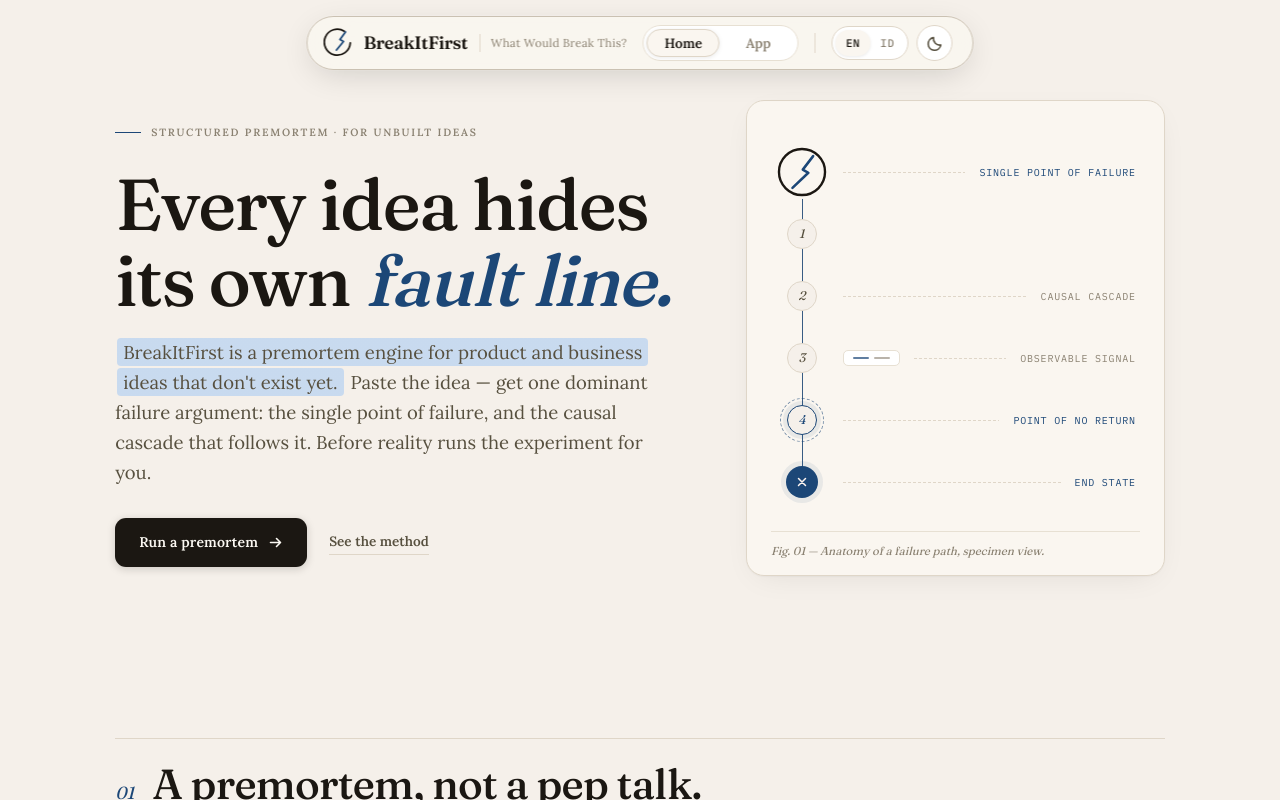
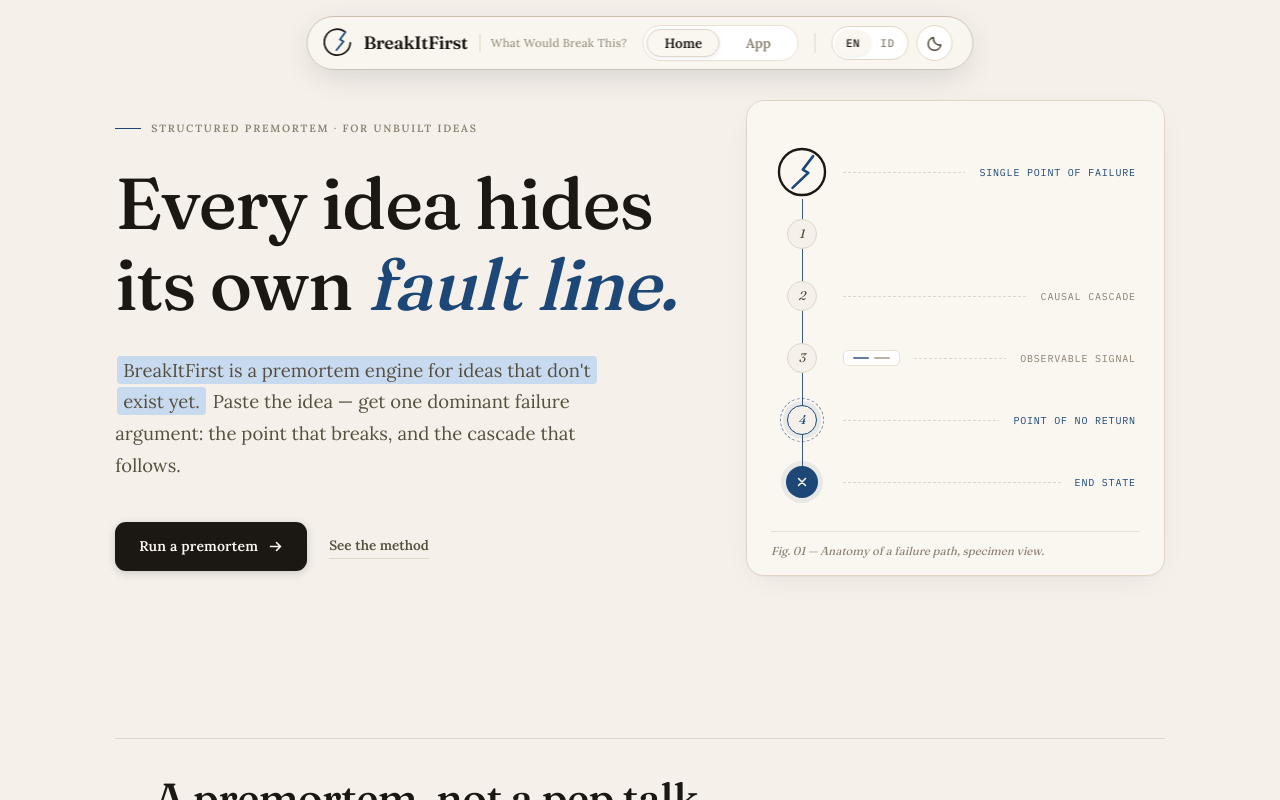
Before and after one commit to sevenfish-rf/BreakItFirst, a Next.js app: page / in a window 1280 px wide. Built offline with nearby package versions, Linux system fonts and the light colour scheme.

Commit message:
feat: implement editorial-style landing page UI with theme-aware CSS variables and global layout components

```diff
--- a/src/app/globals.css
+++ b/src/app/globals.css
@@ -2494,10 +2494,10 @@ html.dark .btn-solid {
   font-size: var(--lp-display);
   font-weight: 480;
   font-variation-settings: "opsz" 144, "SOFT" 0;
-  line-height: 1.05;
-  letter-spacing: -.022em;
+  line-height: 1.12;
+  letter-spacing: -.018em;
   max-width: 15ch;
-  margin-bottom: 20px;
+  margin-bottom: clamp(22px, 2.6vw, 30px);
 }
 
 .lp-h1 em {
@@ -2508,11 +2508,13 @@ html.dark .btn-solid {
 }
 
 /* The landing deck sits on the shared lead tier; .hero-sub keeps its larger
-   app-hero size because /app has no side figure competing with it. */
+   app-hero size because /app has no side figure competing with it.
+   Measure is capped near 46ch: a deck that runs to 60ch+ reads as a wall
+   even at a comfortable line-height. */
 .lp-hero .hero-sub {
   font-size: var(--lp-lead);
-  line-height: 1.62;
-  max-width: 52ch;
+  line-height: 1.72;
+  max-width: 46ch;
   margin-bottom: 0;
 }
 
@@ -2520,7 +2522,7 @@ html.dark .btn-solid {
   display: flex;
   align-items: center;
   gap: 22px;
-  margin-top: 30px;
+  margin-top: clamp(30px, 3.4vw, 40px);
   flex-wrap: wrap;
 }
 
@@ -2818,13 +2820,21 @@ html.dark .lps2-end svg {
   padding-bottom: 0;
 }
 
+/* Spacing rules for every landing headline block, applied consistently:
+   - headline line-height 1.2 (tight enough to group, loose enough to breathe)
+   - measures are capped generously and `text-wrap: balance` does the breaking.
+     A tight ch cap forces a short headline to wrap for no reason ("… hangs
+     off" / "off"), and balance splits a long one into even lines instead of
+     one full line plus an orphan.
+   - the gap from headline to deck is smaller than the gap from deck to the
+     content it introduces, so proximity does the grouping. */
 .lp-sec-head {
   display: flex;
   align-items: baseline;
-  gap: 18px;
+  gap: clamp(14px, 1.6vw, 20px);
   border-top: 1px solid var(--hair);
-  padding-top: 22px;
-  margin-bottom: 14px;
+  padding-top: clamp(24px, 3vw, 34px);
+  margin-bottom: clamp(16px, 1.8vw, 22px);
 }
 
 .lp-sec-no {
@@ -2840,18 +2850,24 @@ html.dark .lps2-end svg {
   font-family: var(--serif);
   font-weight: 500;
   font-size: var(--lp-title);
-  letter-spacing: -.018em;
-  line-height: 1.14;
-  max-width: 22ch;
+  letter-spacing: -.014em;
+  line-height: 1.2;
+  max-width: 44ch;
+  text-wrap: balance;
   font-variation-settings: "opsz" 60;
 }
 
+/* A deck is one or two lines, not a reading block — so it takes the full
+   column rather than a body measure. Capping it at 56ch made every deck stack
+   into a narrow tower, and broke the `<mark>` highlight across two lines,
+   which `box-decoration-break: clone` then drew as two separate pills. */
 .lp-intro {
   font-size: var(--lp-lead);
-  line-height: 1.66;
+  line-height: 1.72;
   color: var(--ink-2);
-  max-width: 66ch;
-  margin-bottom: clamp(26px, 4vw, 40px);
+  max-width: 100ch;
+  text-wrap: pretty;
+  margin-bottom: clamp(32px, 4.5vw, 52px);
 }
 
 /* 01 — manifest (is / is not) */
@@ -2870,7 +2886,7 @@ html.dark .lps2-end svg {
   display: grid;
   grid-template-columns: 1fr 1fr;
   gap: clamp(20px, 4vw, 56px);
-  padding: 16px 0;
+  padding: 18px 0;
   border-top: 1px solid var(--hair-soft);
 }
 
@@ -2880,7 +2896,7 @@ html.dark .lps2-end svg {
   gap: 11px;
   align-items: flex-start;
   font-size: var(--lp-body);
-  line-height: 1.58;
+  line-height: 1.66;
 }
 
 .lp-manifest-is {
@@ -2909,7 +2925,7 @@ html.dark .lps2-end svg {
 .lp-passes {
   display: grid;
   grid-template-columns: repeat(3, 1fr);
-  gap: 14px;
+  gap: 16px;
 }
 
 .lp-pass {
@@ -2917,7 +2933,7 @@ html.dark .lps2-end svg {
   background: var(--bg-raised);
   border: 1px solid var(--hair);
   border-radius: 14px;
-  padding: 20px 20px 22px;
+  padding: 24px 24px 26px;
   transition: transform .3s var(--ease), box-shadow .3s var(--ease), background .45s var(--ease);
 }
 
@@ -2957,12 +2973,13 @@ html.dark .lps2-end svg {
   font-size: var(--lp-heading);
   font-weight: 550;
   letter-spacing: -.01em;
-  margin-bottom: 8px;
+  line-height: 1.3;
+  margin-bottom: 10px;
 }
 
 .lp-pass p {
   font-size: var(--lp-body);
-  line-height: 1.6;
+  line-height: 1.68;
   color: var(--ink-2);
 }
 
@@ -2992,7 +3009,7 @@ html.dark .lps2-end svg {
   padding-left: 18px;
   display: flex;
   flex-direction: column;
-  gap: 7px;
+  gap: 9px;
 }
 
 .lp-note:first-child {
@@ -3001,7 +3018,7 @@ html.dark .lps2-end svg {
 
 .lp-note p {
   font-size: var(--lp-body-sm);
-  line-height: 1.62;
+  line-height: 1.7;
   color: var(--ink-2);
 }
 
@@ -3009,14 +3026,14 @@ html.dark .lps2-end svg {
 .lp-cards {
   display: grid;
   grid-template-columns: repeat(3, 1fr);
-  gap: 14px;
+  gap: 16px;
 }
 
 .lp-card {
   background: var(--bg-raised);
   border: 1px solid var(--hair);
   border-radius: 14px;
-  padding: 22px 22px 24px;
+  padding: 26px 26px 28px;
   transition: transform .3s var(--ease), box-shadow .3s var(--ease), background .45s var(--ease);
 }
 
@@ -3030,12 +3047,13 @@ html.dark .lps2-end svg {
   font-weight: 550;
   font-size: var(--lp-heading);
   letter-spacing: -.01em;
-  margin: 10px 0 8px;
+  line-height: 1.3;
+  margin: 12px 0 10px;
 }
 
 .lp-card p {
   font-size: var(--lp-body);
-  line-height: 1.62;
+  line-height: 1.68;
   color: var(--ink-2);
 }
 
@@ -3047,7 +3065,7 @@ html.dark .lps2-end svg {
 .lp-quote-lead {
   font-size: var(--lp-body-sm);
   color: var(--ink-3);
-  margin-bottom: 10px;
+  margin-bottom: 14px;
 }
 
 .lp-quote blockquote {
@@ -3056,9 +3074,9 @@ html.dark .lps2-end svg {
   font-weight: 450;
   font-size: var(--lp-title-sm);
   letter-spacing: -.012em;
-  line-height: 1.32;
+  line-height: 1.42;
   color: var(--ink);
-  max-width: 26ch;
+  max-width: 28ch;
   margin: 0 auto;
   font-variation-settings: "opsz" 60;
 }
@@ -3073,7 +3091,7 @@ html.dark .lps2-end svg {
   display: flex;
   flex-direction: column;
   align-items: center;
-  gap: 16px;
+  gap: clamp(18px, 2vw, 24px);
   border-top: 1px solid var(--hair);
   padding-top: clamp(44px, 6vw, 64px);
 }
@@ -3084,9 +3102,10 @@ html.dark .lps2-end svg {
   font-family: var(--serif);
   font-weight: 480;
   font-size: var(--lp-title);
-  letter-spacing: -.02em;
-  line-height: 1.14;
-  max-width: 22ch;
+  letter-spacing: -.016em;
+  line-height: 1.2;
+  max-width: 30ch;
+  text-wrap: balance;
   font-variation-settings: "opsz" 100;
 }
 
@@ -3098,19 +3117,19 @@ html.dark .lps2-end svg {
 
 .lp-final-sub {
   font-size: var(--lp-lead);
-  line-height: 1.6;
+  line-height: 1.72;
   color: var(--ink-2);
-  max-width: 52ch;
+  max-width: 46ch;
 }
 
 .lp-final .lp-cta {
-  margin-top: 8px;
+  margin-top: 12px;
 }
 
 .lp-final-footnote {
   font-size: var(--lp-micro);
   color: var(--ink-3);
-  margin-top: 6px;
+  margin-top: 8px;
 }
 
 /* landing responsive */
--- a/src/components/landing-metrics.tsx
+++ b/src/components/landing-metrics.tsx
@@ -42,7 +42,7 @@ const COPY: Record<Locale, MetricsCopy> = {
     eyebrow: "Enforced by the engine",
     title: "Every figure here is",
     titleAccent: "enforced in code.",
-    sub: "These are schema ranges the validator rejects outside of, prompt rules the critique pass applies, and checks that run on every report the engine produces.",
+    sub: "Schema ranges the validator enforces, rules the critique pass applies, checks that run on every report.",
     tabs: [
       {
         id: "report",
@@ -110,13 +110,13 @@ const COPY: Record<Locale, MetricsCopy> = {
     ],
     footTitle: "The constraints are the product.",
     footText:
-      "A premortem is only worth reading while it stays specific to one idea. Every limit above exists to stop the engine drifting toward an argument that would fit any startup at all.",
+      "Every limit above exists to keep the engine from drifting into an argument that would fit any startup at all.",
   },
   id: {
     eyebrow: "Dijaga oleh mesin",
     title: "Setiap angka di sini",
     titleAccent: "dipaksakan oleh kode.",
-    sub: "Ini adalah rentang skema yang ditolak validator kalau dilanggar, aturan prompt yang diterapkan tahap kritik, dan pemeriksaan yang jalan di setiap laporan yang dihasilkan mesin.",
+    sub: "Rentang skema yang dipaksakan validator, aturan yang diterapkan tahap kritik, pemeriksaan yang jalan di setiap laporan.",
     tabs: [
       {
         id: "report",
@@ -184,7 +184,7 @@ const COPY: Record<Locale, MetricsCopy> = {
     ],
     footTitle: "Batasannya adalah produknya.",
     footText:
-      "Premortem hanya layak dibaca selama ia tetap spesifik pada satu ide. Semua batas di atas ada untuk mencegah mesin melantur ke argumen yang cocok untuk startup mana pun.",
+      "Semua batas di atas ada untuk mencegah mesin melantur ke argumen yang cocok untuk startup mana pun.",
   },
 };
 
--- a/src/components/landing-spine.tsx
+++ b/src/components/landing-spine.tsx
@@ -54,11 +54,11 @@ const COPY: Record<Locale, SpineCopy> = {
     eyebrow: "Anatomy of one argument",
     title: "Everything in the report hangs off",
     titleAccent: "one hinge.",
-    sub: "The engine does not hand back a risk list. It names the single most fragile mechanism, then traces what follows from it. Everything quoted below is output from a recorded run.",
+    sub: "Not a risk list. One fragile mechanism, then everything that follows from it — quoted from a recorded run.",
     hinge: {
       pill: "The hinge",
       title: "Single point of failure",
-      body: "One dominant mechanism, ranked from several candidates the engine drafts and discards internally. The test it has to pass: if this point could not fail, would the cascade still run? If it would, the hinge is wrong and gets rewritten.",
+      body: "One dominant mechanism, picked from candidates the engine drafts and discards. Its test: if this point could not fail, would the cascade still run? If yes, the hinge is wrong — rewrite.",
       specimenLabel: "Specimen",
       category: "Hardware",
       idea: "Budget fitness ring built on an OEM sensor, sold with a $5/mo recovery subscription and marketed on premium-grade heart-rate accuracy.",
@@ -71,7 +71,7 @@ const COPY: Record<Locale, SpineCopy> = {
       {
         n: "02",
         title: "Failure cascade",
-        body: "Seven to twelve causal steps from the hinge to the end state, each carrying a signal you could actually observe.",
+        body: "Seven to twelve steps from hinge to end state, each carrying a signal you could observe.",
         kind: "cascade",
         items: [
           "OEM optical sensor cannot meet the accuracy claim",
@@ -84,14 +84,14 @@ const COPY: Record<Locale, SpineCopy> = {
       {
         n: "03",
         title: "Failure modes",
-        body: "The same spine read across five domains. A domain with nothing material stays empty rather than padded with filler.",
+        body: "The same spine across five domains — left empty where nothing material exists, never padded.",
         kind: "modes",
         items: ["Technical", "Business", "Security", "Legal", "Operations"],
       },
       {
         n: "04",
         title: "Archetype stress test",
-        body: "Known collapse patterns, each answered Yes, Maybe or No against your specific idea — never a single danger score.",
+        body: "Known collapse patterns, each answered Yes, Maybe or No — never one danger score.",
         kind: "stress",
         items: [
           "Cold-start / chicken-egg",
@@ -107,11 +107,11 @@ const COPY: Record<Locale, SpineCopy> = {
     eyebrow: "Anatomi satu argumen",
     title: "Semua isi laporan bertumpu pada",
     titleAccent: "satu engsel.",
-    sub: "Mesin ini tidak mengembalikan daftar risiko. Ia menyebut satu mekanisme paling rapuh, lalu menelusuri apa yang mengikutinya. Semua yang dikutip di bawah adalah keluaran dari run yang terekam.",
+    sub: "Bukan daftar risiko. Satu mekanisme paling rapuh, lalu semua yang mengikutinya — dikutip dari run yang terekam.",
     hinge: {
       pill: "Engselnya",
       title: "Single point of failure",
-      body: "Satu mekanisme dominan, dipilih dari beberapa kandidat yang disusun dan dibuang mesin secara internal. Ujian yang harus dilewati: kalau titik ini tidak mungkin gagal, apakah cascade-nya tetap jalan? Kalau ya, engselnya salah dan ditulis ulang.",
+      body: "Satu mekanisme dominan, dipilih dari kandidat yang disusun dan dibuang mesin. Ujiannya: kalau titik ini tidak mungkin gagal, apakah cascade-nya tetap jalan? Kalau ya, engselnya salah — tulis ulang.",
       specimenLabel: "Spesimen",
       category: "Hardware",
       idea: "Cincin kebugaran murah berbasis sensor OEM, dijual dengan langganan recovery $5/bln dan dipasarkan dengan klaim akurasi detak jantung setara produk premium.",
@@ -124,7 +124,7 @@ const COPY: Record<Locale, SpineCopy> = {
       {
         n: "02",
         title: "Rantai kegagalan",
-        body: "Tujuh sampai dua belas langkah kausal dari engsel sampai kondisi akhir, tiap langkah membawa sinyal yang benar-benar bisa diamati.",
+        body: "Tujuh sampai dua belas langkah dari engsel ke kondisi akhir, tiap langkah membawa sinyal yang bisa diamati.",
         kind: "cascade",
         items: [
           "Sensor optik OEM tak sanggup memenuhi klaim akurasi",
@@ -137,14 +137,14 @@ const COPY: Record<Locale, SpineCopy> = {
       {
         n: "03",
         title: "Mode kegagalan",
-        body: "Spine yang sama dibaca lintas lima domain. Domain tanpa risiko material dibiarkan kosong, bukan diisi basa-basi.",
+        body: "Spine yang sama dibaca lintas lima domain — dibiarkan kosong kalau tak ada risiko material, bukan diisi basa-basi.",
         kind: "modes",
         items: ["Teknis", "Bisnis", "Keamanan", "Hukum", "Operasional"],
       },
       {
         n: "04",
         title: "Stress test arketipe",
-        body: "Pola keruntuhan yang dikenal, masing-masing dijawab Ya, Mungkin, atau Tidak untuk ide spesifikmu — bukan satu skor bahaya.",
+        body: "Pola keruntuhan yang dikenal, masing-masing dijawab Ya, Mungkin, atau Tidak — bukan satu skor bahaya.",
         kind: "stress",
         items: [
           "Cold-start / chicken-egg",
--- a/src/lib/landing-copy.ts
+++ b/src/lib/landing-copy.ts
@@ -63,7 +63,7 @@ const en: LandingCopy = {
   hero: {
     kicker: "Structured premortem · for unbuilt ideas",
     headline: "Every idea hides its own |fault line.|",
-    sub: "*BreakItFirst is a premortem engine for product and business ideas that don't exist yet.* Paste the idea — get one dominant failure argument: the single point of failure, and the causal cascade that follows it. Before reality runs the experiment for you.",
+    sub: "*BreakItFirst is a premortem engine for ideas that don't exist yet.* Paste the idea — get one dominant failure argument: the point that breaks, and the cascade that follows.",
     ctaPrimary: "Run a premortem",
     ctaSecondary: "See the method",
     figCaption: "Fig. 01 — Anatomy of a failure path, specimen view.",
@@ -79,7 +79,7 @@ const en: LandingCopy = {
     no: "01",
     title: "A premortem, not a pep talk.",
     intro:
-      "Most idea feedback is either encouragement or a checklist. This is neither. *The engine argues one specific way your idea collapses* — and is judged only on whether that argument is sharper than the risk you already feared.",
+      "Most feedback is encouragement or a checklist. *This argues one specific way your idea collapses* — and is judged only on whether that beats the risk you already feared.",
     isLabel: "What you get",
     isNotLabel: "What you don't",
     rows: [
@@ -105,30 +105,30 @@ const en: LandingCopy = {
     no: "02",
     title: "The engine attacks its own argument before you see it.",
     intro:
-      "A single model answer is a first draft. *The report you read is the survivor of a three-pass argument.*",
+      "A single model answer is a first draft. *The report you read survived three passes.*",
     figCaption: "Fig. 02 — Three-pass analysis pipeline.",
     passes: [
       {
         n: "Pass 1",
         title: "Open reasoning",
-        body: "Multiple failure hypotheses are drafted and ranked internally. Only the strongest hinge for this idea survives — the rest are discarded.",
+        body: "Several failure hypotheses are drafted and ranked internally. Only the strongest hinge for this idea survives.",
       },
       {
         n: "Pass 1.5",
         title: "Adversarial critique",
-        body: "A second call attacks the draft's weakest claims: would the cascade still run if this hinge held? If yes, the hinge is wrong — rewrite.",
+        body: "A second call attacks the draft's weakest claims: would the cascade still run if this hinge held? If yes — rewrite.",
       },
       {
         n: "Pass 2",
         title: "Structured report",
-        body: "The surviving argument is compressed — losslessly — into a typed, validated report. No new claims may be invented at this stage.",
+        body: "The survivor is compressed, losslessly, into a typed and validated report. No new claims at this stage.",
       },
     ],
     guardTitle: "Camouflage hunting",
     guard:
-      "Name-swappable risks — ones that fit a hundred startups — are treated as defects and rewritten. So is invent-then-attack: the engine may not fabricate an architecture just to break it.",
+      "Risks that would fit a hundred startups are treated as defects and rewritten. So is invent-then-attack: the engine may not fabricate an architecture just to break it.",
     deepNote:
-      "Deep mode runs the reasoning pass twice, independently, and reports whether both runs converge on the same point of failure.",
+      "Runs the reasoning pass twice, independently, then reports whether both land on the same point of failure.",
   },
   audience: {
     no: "04",
@@ -139,17 +139,17 @@ const en: LandingCopy = {
       {
         who: "Solo founders",
         when: "Before the first commit",
-        body: "Six months of building is an expensive way to discover a structural flaw. Run the collapse on paper first — then decide what to de-risk.",
+        body: "Six months of building is an expensive way to find a structural flaw. Run the collapse on paper first.",
       },
       {
         who: "Product teams",
         when: "Before the pitch",
-        body: "Walk into the room already holding the sharpest objection — with a structured, causal answer instead of an improvised one.",
+        body: "Walk in already holding the sharpest objection — with a causal answer, not an improvised one.",
       },
       {
         who: "Serial builders",
         when: "Between ideas",
-        body: "Compare candidates by their failure paths instead of their upside stories. The idea with survivable failure modes wins.",
+        body: "Compare candidates by failure path, not upside story. Survivable failure modes win.",
       },
     ],
     quoteLead: "The report has exactly one success condition —",
@@ -169,7 +169,7 @@ const id: LandingCopy = {
   hero: {
     kicker: "Premortem terstruktur · untuk ide yang belum dibangun",
     headline: "Setiap ide menyimpan |garis retaknya| sendiri.",
-    sub: "BreakItFirst adalah mesin premortem untuk ide produk dan bisnis yang belum dibangun. Tempel idenya — dapatkan satu argumen kegagalan dominan: single point of failure, beserta rantai kausal yang mengikutinya. *Sebelum realita menjalankan eksperimennya untukmu.*",
+    sub: "*BreakItFirst adalah mesin premortem untuk ide yang belum dibangun.* Tempel idenya — dapatkan satu argumen kegagalan dominan: titik yang patah, dan rantai kausal yang mengikutinya.",
     ctaPrimary: "Jalankan premortem",
     ctaSecondary: "Lihat metodenya",
     figCaption: "Gbr. 01 — Anatomi jalur kegagalan, tampilan spesimen.",
@@ -185,7 +185,7 @@ const id: LandingCopy = {
     no: "01",
     title: "Premortem, bukan pep talk.",
     intro:
-      "Kebanyakan feedback ide itu antara penyemangat atau checklist. Ini bukan keduanya. *Mesin ini berargumen tentang satu cara spesifik idemu runtuh* — dan hanya dinilai dari apakah argumen itu lebih tajam daripada risiko yang sudah kamu takuti.",
+      "Kebanyakan feedback itu penyemangat atau checklist. *Ini berargumen soal satu cara spesifik idemu runtuh* — dan hanya dinilai dari apakah itu mengalahkan risiko yang sudah kamu takuti.",
     isLabel: "Yang kamu dapat",
     isNotLabel: "Yang tidak",
     rows: [
@@ -211,30 +211,30 @@ const id: LandingCopy = {
     no: "02",
     title: "Mesin menyerang argumennya sendiri sebelum kamu membacanya.",
     intro:
-      "Satu jawaban model hanyalah draf pertama. *Laporan yang kamu baca adalah yang selamat dari argumen tiga tahap.*",
+      "Satu jawaban model hanyalah draf pertama. *Laporan yang kamu baca lolos dari tiga tahap.*",
     figCaption: "Gbr. 02 — Pipeline analisis tiga tahap.",
     passes: [
       {
         n: "Pass 1",
         title: "Penalaran terbuka",
-        body: "Beberapa hipotesis kegagalan disusun dan diranking secara internal. Hanya hinge terkuat untuk ide ini yang lolos — sisanya dibuang.",
+        body: "Beberapa hipotesis kegagalan disusun dan diranking internal. Hanya hinge terkuat untuk ide ini yang lolos.",
       },
       {
         n: "Pass 1.5",
         title: "Kritik adversarial",
-        body: "Panggilan kedua menyerang klaim terlemah draf: kalau hinge ini bertahan, apakah cascade tetap jalan? Jika ya, hinge-nya salah — tulis ulang.",
+        body: "Panggilan kedua menyerang klaim terlemah draf: kalau hinge ini bertahan, apakah cascade tetap jalan? Kalau ya — tulis ulang.",
       },
       {
         n: "Pass 2",
         title: "Laporan terstruktur",
-        body: "Argumen yang selamat dikompres — tanpa kehilangan makna — menjadi laporan bertipe dan tervalidasi. Tahap ini dilarang mengarang klaim baru.",
+        body: "Yang selamat dikompres, tanpa kehilangan makna, jadi laporan bertipe dan tervalidasi. Tidak ada klaim baru di tahap ini.",
       },
     ],
     guardTitle: "Perburuan kamuflase",
     guard:
-      "Risiko yang bisa ditukar-nama — yang cocok untuk seratus startup — dianggap cacat dan ditulis ulang. Begitu juga invent-then-attack: mesin dilarang mengarang arsitektur hanya untuk menyerangnya.",
+      "Risiko yang cocok untuk seratus startup dianggap cacat dan ditulis ulang. Begitu juga invent-then-attack: mesin dilarang mengarang arsitektur hanya untuk menyerangnya.",
     deepNote:
-      "Mode Deep menjalankan tahap penalaran dua kali secara independen, lalu melaporkan apakah keduanya menunjuk titik gagal yang sama.",
+      "Menjalankan tahap penalaran dua kali secara independen, lalu melaporkan apakah keduanya menunjuk titik gagal yang sama.",
   },
   audience: {
     no: "04",
@@ -245,17 +245,17 @@ const id: LandingCopy = {
       {
         who: "Solo founder",
         when: "Sebelum commit pertama",
-        body: "Enam bulan membangun adalah cara mahal menemukan cacat struktural. Jalankan keruntuhannya di atas kertas dulu — baru putuskan apa yang di-de-risk.",
+        body: "Enam bulan membangun adalah cara mahal menemukan cacat struktural. Jalankan keruntuhannya di atas kertas dulu.",
       },
       {
         who: "Tim produk",
         when: "Sebelum pitching",
-        body: "Masuk ruangan sudah memegang keberatan paling tajam — dengan jawaban kausal terstruktur, bukan improvisasi.",
+        body: "Masuk ruangan sudah memegang keberatan paling tajam — dengan jawaban kausal, bukan improvisasi.",
       },
       {
         who: "Serial builder",
         when: "Di antara ide-ide",
-        body: "Bandingkan kandidat dari jalur kegagalannya, bukan cerita upside-nya. Ide dengan mode gagal yang bisa diselamatkan yang menang.",
+        body: "Bandingkan kandidat dari jalur kegagalannya, bukan cerita upside-nya. Mode gagal yang bisa diselamatkan yang menang.",
       },
     ],
     quoteLead: "Laporan ini hanya punya satu syarat sukses —",
```
Also changed, not shown: src/components/landing-faq.module.css (+11 -10 lines), src/components/landing-metrics.module.css (+16 -14 lines), src/components/landing-spine.module.css (+16 -11 lines), 2 other files (tests, documents, lock files or other folders).
